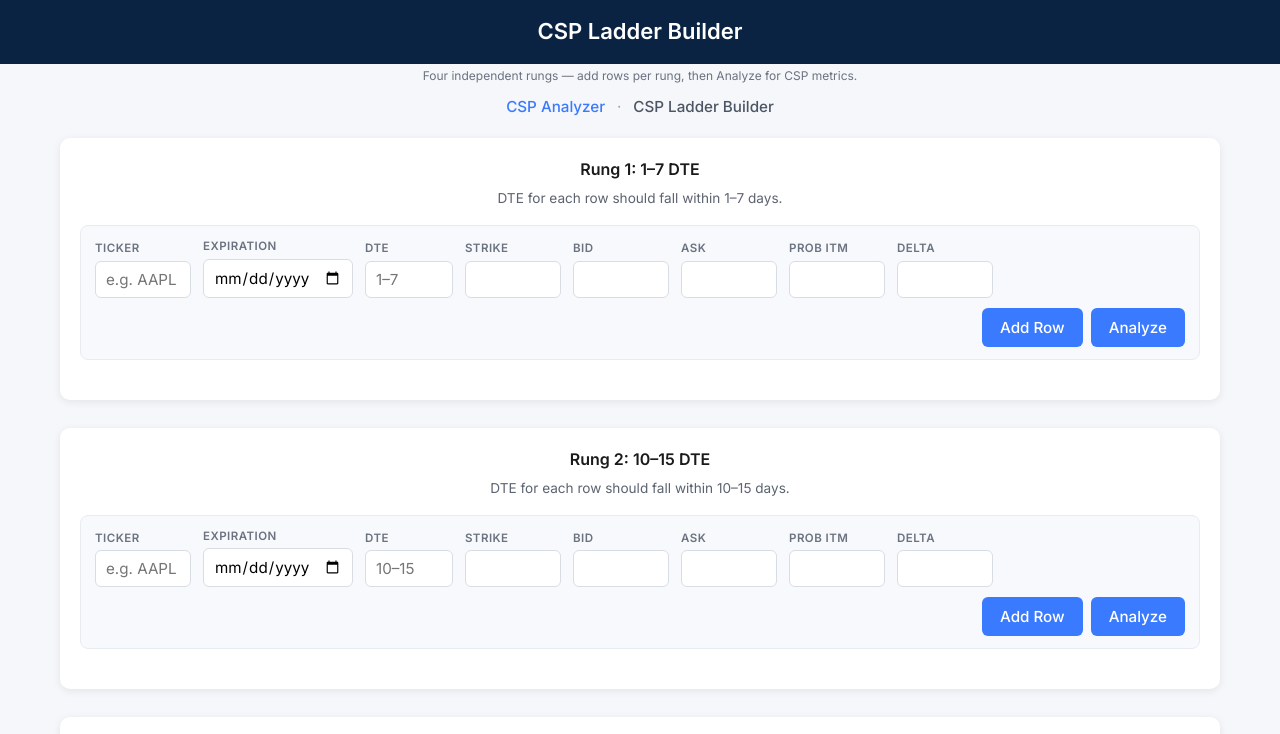
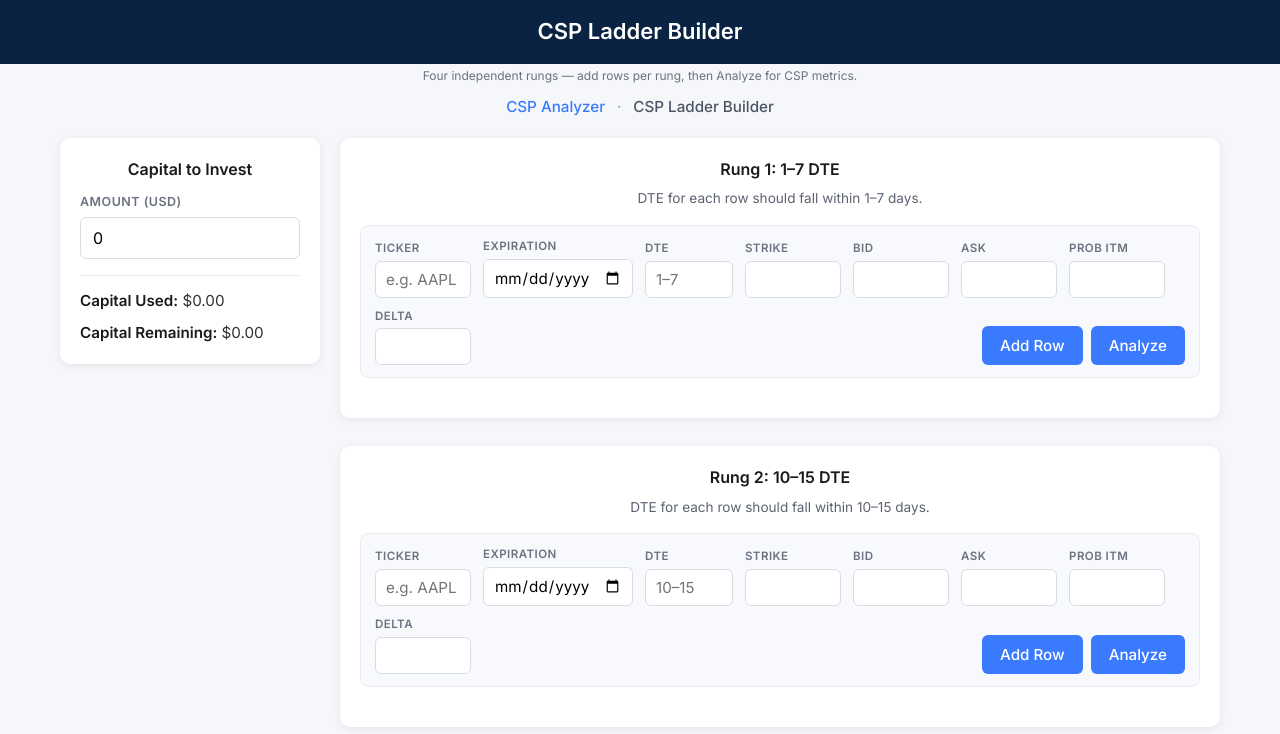
Before and after one commit to MelParker66/csp-analyzer, a plain HTML site: page ladder.html in a window 1280 px wide. Shown: the top 734 px of the page. Drawn offline with Linux system fonts and the light colour scheme.

Commit message:
Added Capital to Invest panel, capital used/remaining logic, and capital required display in rung analysis blocks

```diff
--- a/csp-shared.js
+++ b/csp-shared.js
@@ -33,6 +33,17 @@ function formatMoney(amount) {
     });
 }
 
+/** e.g. $12,345.00 — used for ladder capital display / sidebar */
+function formatMoneyFixed2(amount) {
+    return (
+        "$" +
+        Number(amount).toLocaleString("en-US", {
+            minimumFractionDigits: 2,
+            maximumFractionDigits: 2
+        })
+    );
+}
+
 function escapeHtml(s) {
     return s
         .replace(/&/g, "&amp;")
@@ -41,7 +52,8 @@ function escapeHtml(s) {
         .replace(/"/g, "&quot;");
 }
 
-function renderCspDetailBox(row, fallbackExp, fallbackDte) {
+function renderCspDetailBox(row, fallbackExp, fallbackDte, detailOpts) {
+    const ladderBlock = detailOpts && detailOpts.ladderDetailBlock;
     const exp = row.expDate != null && String(row.expDate).trim()
         ? String(row.expDate).trim()
         : (fallbackExp && String(fallbackExp).trim() ? String(fallbackExp).trim() : "");
@@ -52,18 +64,26 @@ function renderCspDetailBox(row, fallbackExp, fallbackDte) {
         ? `<p class="rec-detail"><strong>Expiration Date:</strong> ${escapeHtml(exp)}</p>`
         : `<p class="rec-detail"><strong>Expiration Date:</strong> —</p>`;
 
-    return `
-                <section class="card recommended-csp csp-row-detail-box">
+    const capReqLadder = `<p class="rec-detail"><strong>Capital Required:</strong> ${formatMoneyFixed2(row.capitalRequired)}</p>`;
+    const capReqDefault = `<p class="rec-detail"><strong>Capital Required:</strong> ${formatMoney(row.capitalRequired)}</p>`;
+
+    const inner = `
+                    ${ladderBlock ? capReqLadder : ""}
                     <p class="rec-detail"><strong>Strike:</strong> ${row.strike}</p>
                     <p class="rec-detail"><strong>Premium:</strong> $${row.premium.toFixed(2)}</p>
                     <p class="rec-detail"><strong>Return %:</strong> ${row.returnPct.toFixed(2)}%</p>
                     <p class="rec-detail"><strong>Dollar Return:</strong> $${dollarReturn}</p>
-                    <p class="rec-detail"><strong>Capital Required:</strong> ${formatMoney(row.capitalRequired)}</p>
+                    ${ladderBlock ? "" : capReqDefault}
                     <p class="rec-detail"><strong>Annualized Return:</strong> ${row.annualized.toFixed(2)}%</p>
                     <p class="rec-detail"><strong>Prob OTM:</strong> ${row.probOTM.toFixed(2)}%</p>
                     <p class="rec-detail"><strong>Breakeven:</strong> $${row.breakeven.toFixed(2)}</p>
                     ${expDisp}
                     <p class="rec-detail"><strong>DTE:</strong> ${dteVal}</p>
+    `;
+
+    return `
+                <section class="card recommended-csp csp-row-detail-box">
+                    ${ladderBlock ? `<div class="csp-ladder-analysis-block">${inner}</div>` : inner}
                 </section>
     `;
 }
@@ -84,12 +104,14 @@ function renderTable(data, expDate, dte, resultsEl, tableOptions) {
     const selectedIndices = tableOptions && tableOptions.selectedIndices;
 
     const hasSelectColumn = Boolean(rungKey || analyzerPanel);
-    const detailColspan = hasSelectColumn ? 8 : 7;
+    const ladderCapCol = Boolean(rungKey);
+    const detailColspan = ladderCapCol ? 9 : hasSelectColumn ? 8 : 7;
 
     const expLine = expDate && String(expDate).trim()
         ? `<p class="analysis-intro"><strong>Expiration:</strong> ${escapeHtml(String(expDate).trim())}</p>`
         : "";
 
+    const ladderCapHeader = ladderCapCol ? `<th class="analysis-th-capital-req">Capital Required</th>` : "";
     const selectHeader = hasSelectColumn ? `<th class="analysis-th-select"></th>` : "";
 
     let html = `
@@ -105,6 +127,7 @@ function renderTable(data, expDate, dte, resultsEl, tableOptions) {
                         <th>Breakeven</th>
                         <th>Prob OTM</th>
                         <th>Delta</th>
+                        ${ladderCapHeader}
                         <th></th>
                         ${selectHeader}
                     </tr>
@@ -137,6 +160,10 @@ function renderTable(data, expDate, dte, resultsEl, tableOptions) {
                 </td>`;
         }
 
+        const ladderCapCell = ladderCapCol
+            ? `<td class="analysis-td-capital-req">${formatMoneyFixed2(row.capitalRequired)}</td>`
+            : "";
+
         const rowClass = `analysis-data-row${rowSelected ? " csp-selected-row" : ""}`;
         html += `
             <tr class="${rowClass}">
@@ -146,6 +173,7 @@ function renderTable(data, expDate, dte, resultsEl, tableOptions) {
                 <td>${row.breakeven.toFixed(2)}</td>
                 <td>${row.probOTM.toFixed(2)}%</td>
                 <td>${row.delta}</td>
+                ${ladderCapCell}
                 <td>
                     <button type="button" class="btn show-row-details-btn" data-detail-target="${detailId}" aria-expanded="false" aria-controls="${detailId}">Show Details</button>
                 </td>
@@ -153,7 +181,7 @@ function renderTable(data, expDate, dte, resultsEl, tableOptions) {
             </tr>
             <tr id="${detailId}" class="csp-detail-row" hidden>
                 <td colspan="${detailColspan}">
-                    ${renderCspDetailBox(row, expDate, dte)}
+                    ${renderCspDetailBox(row, expDate, dte, ladderCapCol ? { ladderDetailBlock: true } : undefined)}
                 </td>
             </tr>
         `;
--- a/ladder.html
+++ b/ladder.html
@@ -21,8 +21,35 @@
         <span class="site-nav-current">CSP Ladder Builder</span>
     </nav>
 
-    <main class="layout layout-single ladder-page">
-        <div id="ladder-root" class="ladder-root"></div>
+    <main class="layout layout-single ladder-page ladder-main-split">
+        <aside class="ladder-sidebar" aria-label="Capital">
+            <section class="card ladder-capital-card" aria-labelledby="capital-invest-heading">
+                <h2 id="capital-invest-heading" class="card-title ladder-capital-card-title">Capital to Invest</h2>
+                <label class="ladder-capital-label" for="capital-to-invest">Amount (USD)</label>
+                <input
+                    type="number"
+                    id="capital-to-invest"
+                    class="ladder-capital-input"
+                    min="0"
+                    step="any"
+                    value="0"
+                    inputmode="decimal"
+                />
+                <div class="ladder-capital-substats">
+                    <p class="ladder-capital-stat">
+                        <strong>Capital Used:</strong>
+                        <span id="capital-used-display">$0.00</span>
+                    </p>
+                    <p class="ladder-capital-stat">
+                        <strong>Capital Remaining:</strong>
+                        <span id="capital-remaining-display">$0.00</span>
+                    </p>
+                </div>
+            </section>
+        </aside>
+        <div class="ladder-content-column">
+            <div id="ladder-root" class="ladder-root"></div>
+        </div>
     </main>
 
     <div id="ladder-summary" class="ladder-summary-mount"></div>
--- a/ladder.js
+++ b/ladder.js
@@ -59,6 +59,29 @@ function deselectRung(rungId) {
 
 window.deselectRung = deselectRung;
 
+function updateCapitalInvestPanel() {
+    const usedEl = document.getElementById("capital-used-display");
+    const remEl = document.getElementById("capital-remaining-display");
+    const invEl = document.getElementById("capital-to-invest");
+    if (!usedEl || !remEl || !invEl) return;
+
+    let capitalUsed = 0;
+    for (const key of ["rung1", "rung2", "rung3", "rung4"]) {
+        const entry = selectedRungs[key];
+        if (entry != null && Number.isFinite(entry.capitalRequired)) {
+            capitalUsed += entry.capitalRequired;
+        }
+    }
+
+    const raw = invEl.value;
+    const parsed = parseFloat(raw);
+    const capitalToInvest = Number.isFinite(parsed) && parsed >= 0 ? parsed : 0;
+    const capitalRemaining = capitalToInvest - capitalUsed;
+
+    usedEl.textContent = formatMoneyFixed2(capitalUsed);
+    remEl.textContent = formatMoneyFixed2(capitalRemaining);
+}
+
 function updateLadderSummary() {
     const mount = document.getElementById("ladder-summary");
     if (!mount) return;
@@ -115,6 +138,8 @@ function updateLadderSummary() {
             </div>
         </section>
     `;
+
+    updateCapitalInvestPanel();
 }
 
 window.updateLadderSummary = updateLadderSummary;
@@ -371,6 +396,13 @@ window.exportLadderToExcel = exportLadderToExcel;
 
         updateLadderSummary();
 
+        const capitalInput = document.getElementById("capital-to-invest");
+        if (capitalInput) {
+            capitalInput.addEventListener("input", updateCapitalInvestPanel);
+            capitalInput.addEventListener("change", updateCapitalInvestPanel);
+        }
+        updateCapitalInvestPanel();
+
         const exportBtn = document.getElementById("ladder-export-excel");
         if (exportBtn) {
             exportBtn.addEventListener("click", exportLadderToExcel);
--- a/style.css
+++ b/style.css
@@ -83,6 +83,89 @@ body {
 
 .ladder-page {
     padding-top: 20px;
+}
+
+.ladder-main-split.layout-single {
+    flex-direction: row;
+    align-items: flex-start;
+    gap: 20px;
+    max-width: 1200px;
+}
+
+.ladder-sidebar {
+    flex: 0 0 260px;
+    min-width: 200px;
+}
+
+.ladder-content-column {
+    flex: 1;
+    min-width: 0;
+}
+
+.ladder-capital-card {
+    margin-bottom: 0;
+}
+
+.ladder-capital-card-title {
+    margin-bottom: 12px;
+}
+
+.ladder-capital-label {
+    display: block;
+    font-size: 0.78rem;
+    font-weight: 600;
+    text-transform: uppercase;
+    letter-spacing: 0.04em;
+    color: #6b7280;
+    margin-bottom: 6px;
+}
+
+.ladder-capital-input {
+    width: 100%;
+    padding: 10px 12px;
+    font-size: 1rem;
+    font-family: inherit;
+    border: 1px solid #d8dde4;
+    border-radius: 6px;
+    box-sizing: border-box;
+}
+
+.ladder-capital-input:focus {
+    outline: none;
+    border-color: #3a7afe;
+    box-shadow: 0 0 0 2px rgba(58, 122, 254, 0.15);
+}
+
+.ladder-capital-substats {
+    margin-top: 16px;
+    padding-top: 14px;
+    border-top: 1px solid #e8ecf1;
+}
+
+.ladder-capital-stat {
+    margin: 0 0 10px 0;
+    font-size: 0.95rem;
+    color: #333;
+}
+
+.ladder-capital-stat:last-child {
+    margin-bottom: 0;
+}
+
+.ladder-capital-stat strong {
+    font-weight: 600;
+    color: #1a1a1a;
+}
+
+@media (max-width: 900px) {
+    .ladder-main-split.layout-single {
+        flex-direction: column;
+    }
+
+    .ladder-sidebar {
+        flex: 1 1 auto;
+        width: 100%;
+    }
 }
 
 .ladder-root {
@@ -338,6 +421,23 @@ body {
     margin: 0;
 }
 
+.csp-ladder-analysis-block {
+    background-color: #e8fbe8;
+    border-radius: 8px;
+    padding: 12px 14px;
+    margin: 0;
+}
+
+.csp-ladder-analysis-block .rec-detail:first-child {
+    margin-top: 0;
+}
+
+.analysis-th-capital-req,
+.analysis-td-capital-req {
+    font-size: 0.85rem;
+    white-space: nowrap;
+}
+
 .recommended-csp .rec-heading {
     font-size: 1rem;
     font-weight: 600;
```
